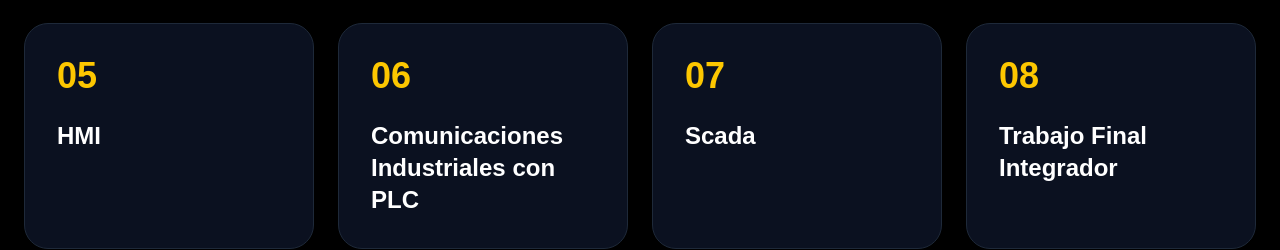
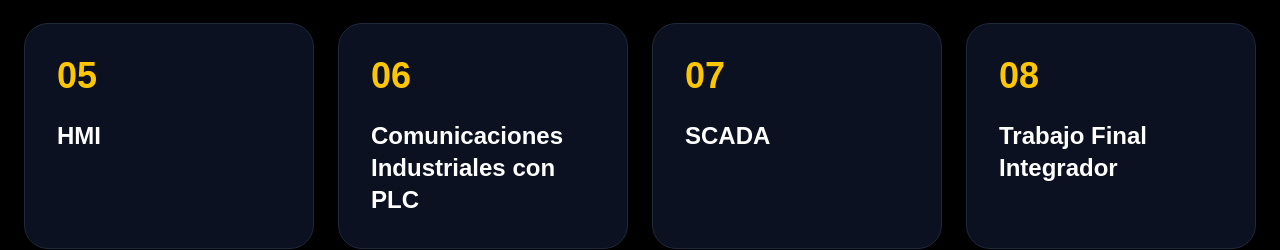
Before and after one commit to Charly16091976/diplomatura-plc-unraf, a Next.js app: page / in a window 1280 px wide. Shown: the part 1752-2002 px from the top of the page. Built offline with nearby package versions, Linux system fonts and the light colour scheme.

Commit message:
Modificacion de modulos

```diff
--- a/components/Modules.tsx
+++ b/components/Modules.tsx
@@ -5,7 +5,7 @@ const modules = [
   'GRAFCET',
   'HMI',
   'Comunicaciones Industriales con PLC',
-  'Scada',
+  'SCADA',
   'Trabajo Final Integrador',
 ]
 
```
